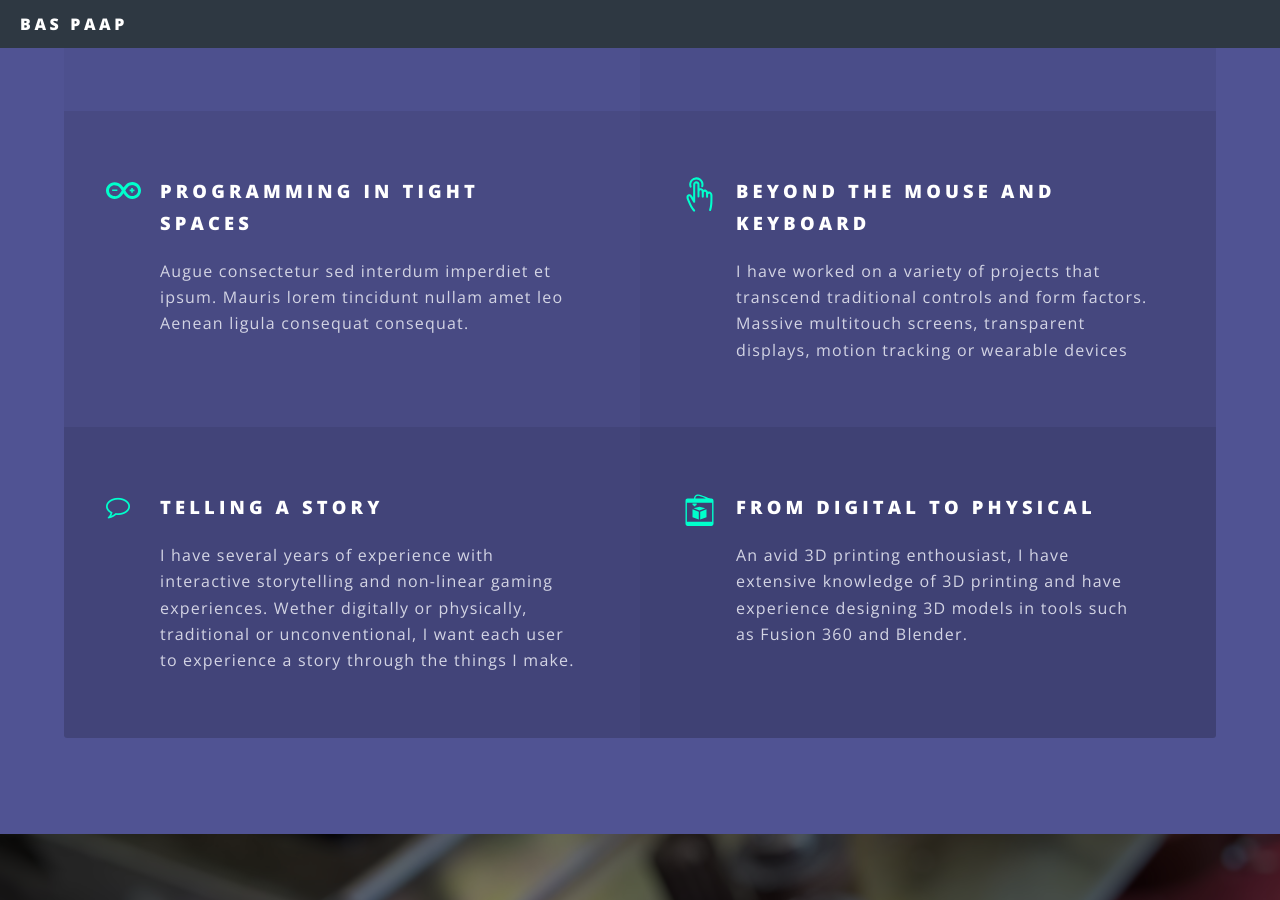
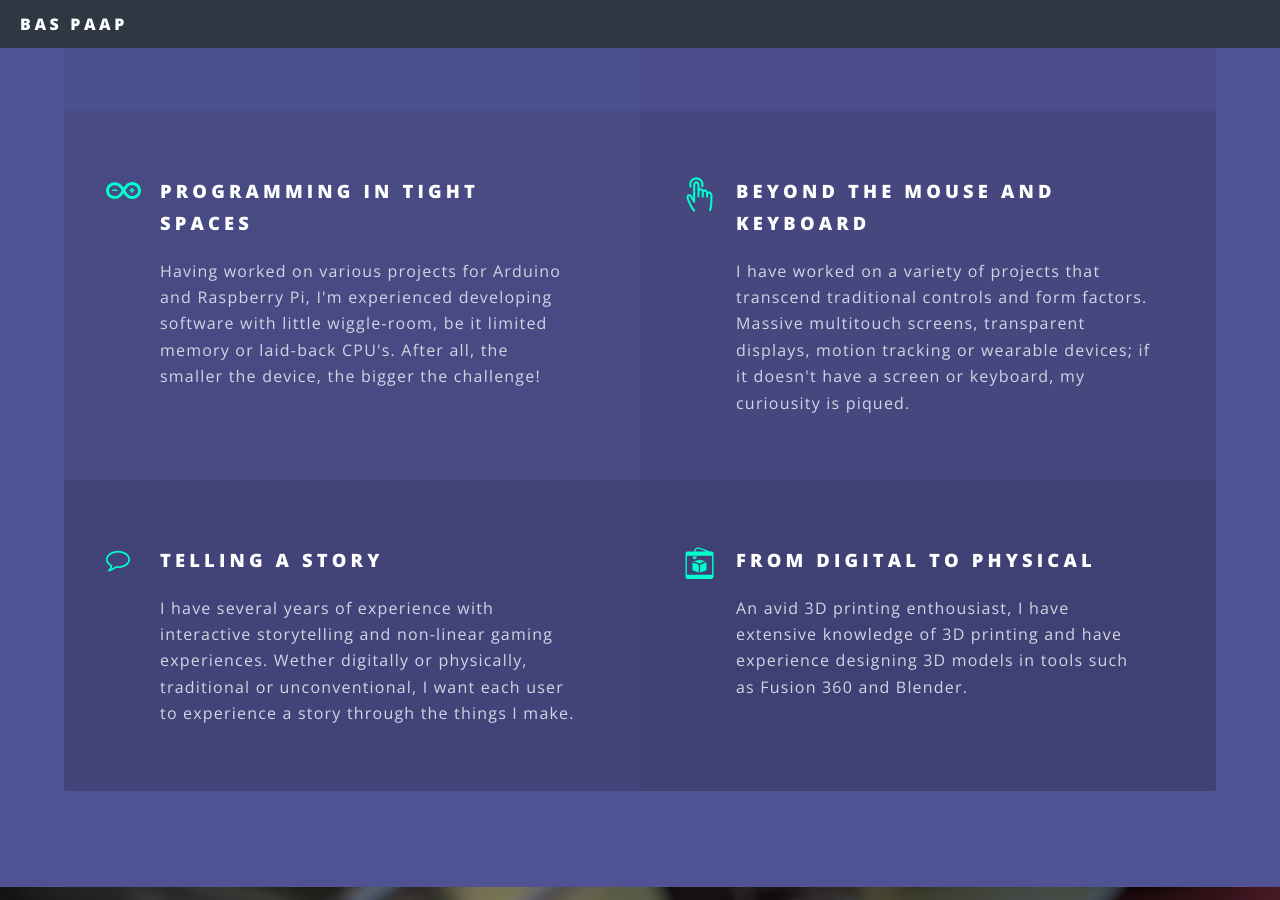
Before and after one commit to BasPaap/baspaap.github.io, a Jekyll site: the page built from index.html, in a window 1280 px wide and 900 px high, scrolled down 4029 px. Built offline with Jekyll 4.4.1, drawn with Linux system fonts in a browser that asks for light colours.

Commit message:
Changed descriptions

```diff
--- a/index.html
+++ b/index.html
@@ -117,11 +117,11 @@ layout: landing
 								</li>
 								<li class="icon arduino">
 									<h3>Programming in tight spaces</h3>
-									<p>Augue consectetur sed interdum imperdiet et ipsum. Mauris lorem tincidunt nullam amet leo Aenean ligula consequat consequat.</p>
+									<p>Having worked on various projects for Arduino and Raspberry Pi, I'm experienced developing software with little wiggle-room, be it limited memory or laid-back CPU's. After all, the smaller the device, the bigger the challenge!</p>
 								</li>
 								<li class="icon touch">
 									<h3>Beyond the mouse and keyboard</h3>
-									<p>I have worked on a variety of projects that transcend traditional controls and form factors. Massive multitouch screens, transparent displays, motion tracking or wearable devices</p>
+									<p>I have worked on a variety of projects that transcend traditional controls and form factors. Massive multitouch screens, transparent displays, motion tracking or wearable devices; if it doesn't have a screen or keyboard, my curiousity is piqued.</p>
 								</li>
 								<li class="icon fa-comment-o">
 									<h3>Telling a story</h3>
```
